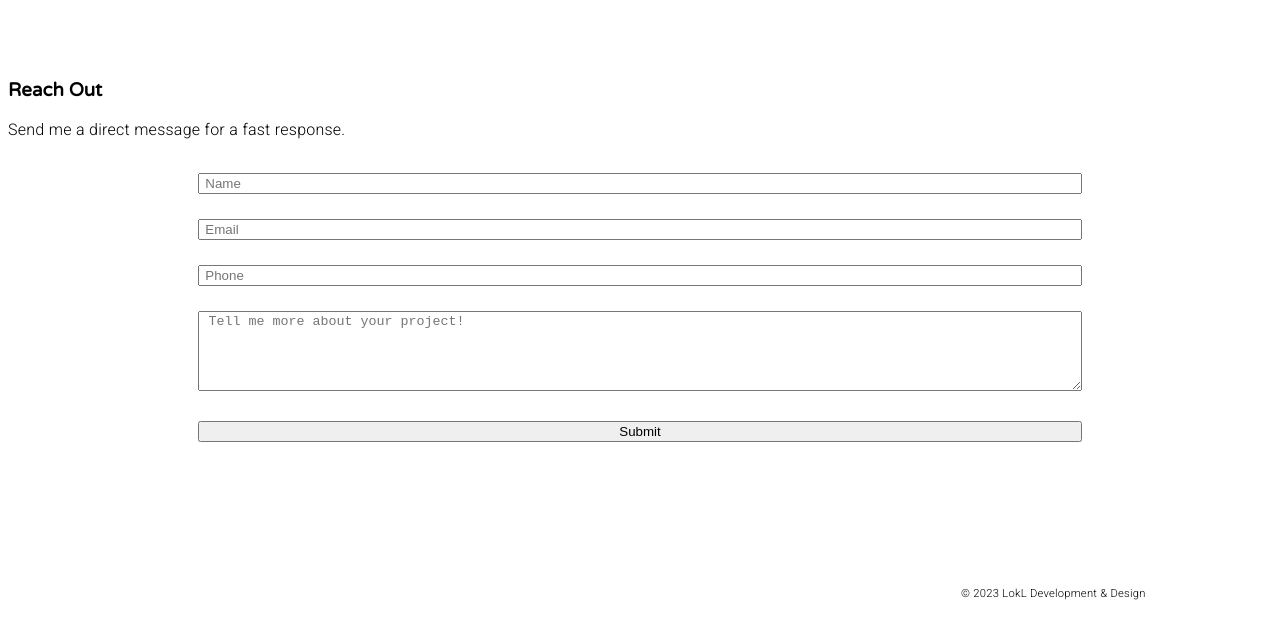
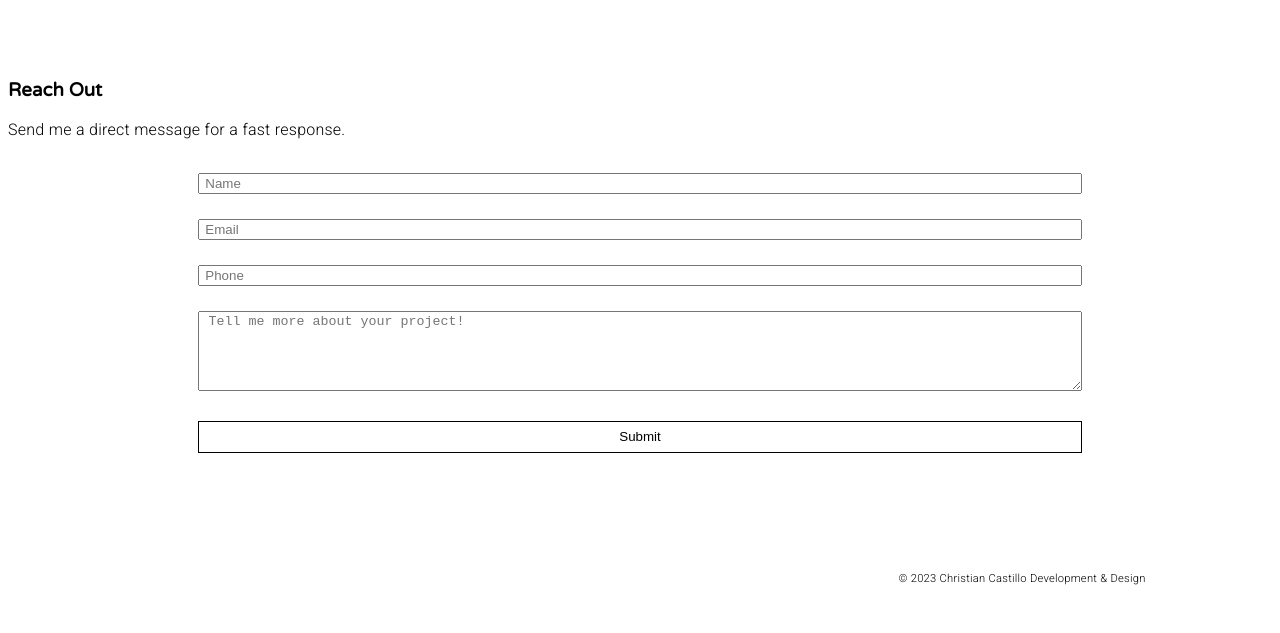
Before and after one commit to christian-m-castillo/christian-m-castillo.github.io, a plain HTML site: page index.html in a window 1280 px wide. Shown: the part 5460-6093 px from the top of the page. Drawn offline with nearby package versions, Linux system fonts and the light colour scheme.

Commit message:
Updated submit button and footer p

```diff
--- a/index.html
+++ b/index.html
@@ -119,7 +119,7 @@
 
 
 		<footer>
-			<p>&copy; 2023 LokL Development & Design</p>
+			<p>&copy; 2023 Christian Castillo Development & Design</p>
 		</footer>
 
 </body>
--- a/styles.css
+++ b/styles.css
@@ -141,7 +141,7 @@ footer {
 footer p {
   font-size: .7rem;
   margin-right: 10%;
-  margin-top: 10%;
+  margin-top: 8%;
 }
 
 @media screen and (max-width: 320px) {
@@ -369,3 +369,10 @@ footer p {
     margin-bottom: 0%;
   }
 }
+
+#submit {
+  height: 2rem;
+  background-color: #fff;
+  color: black;
+  border: 1px black solid;
+}
```
